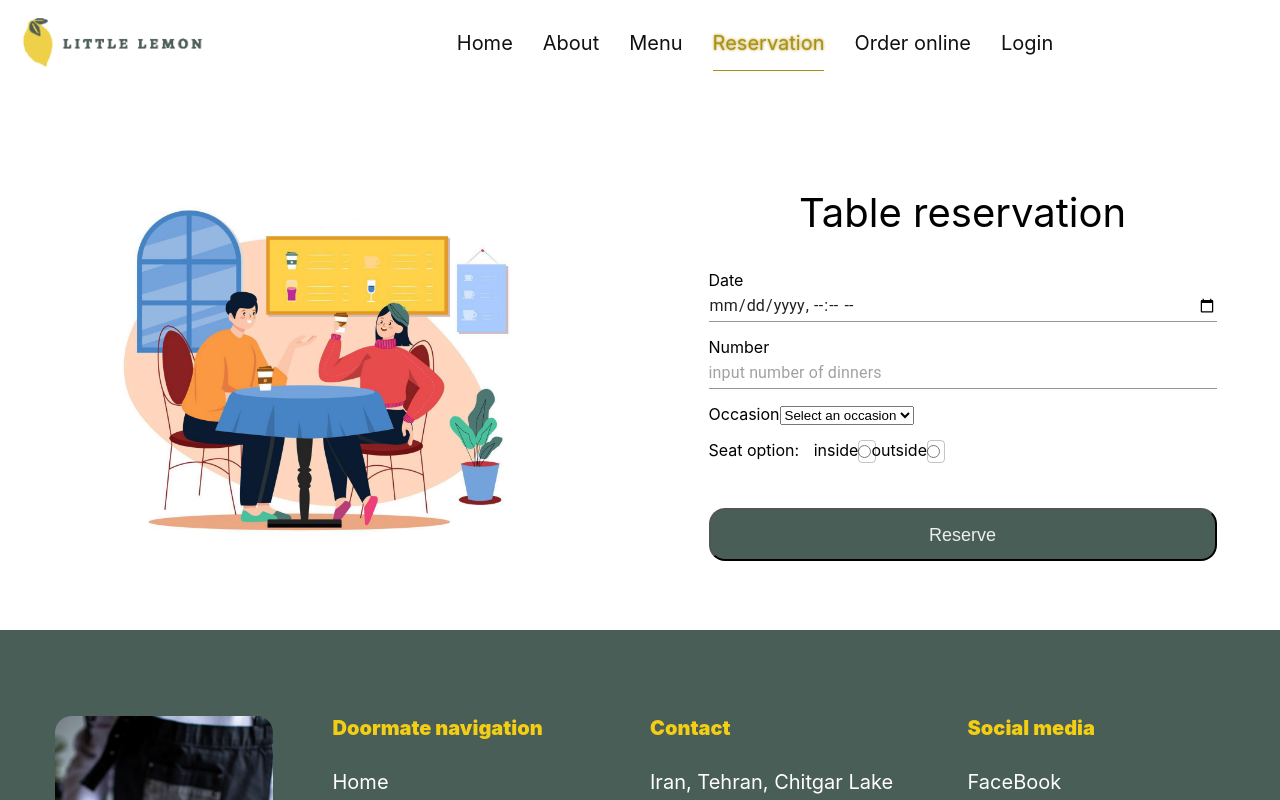
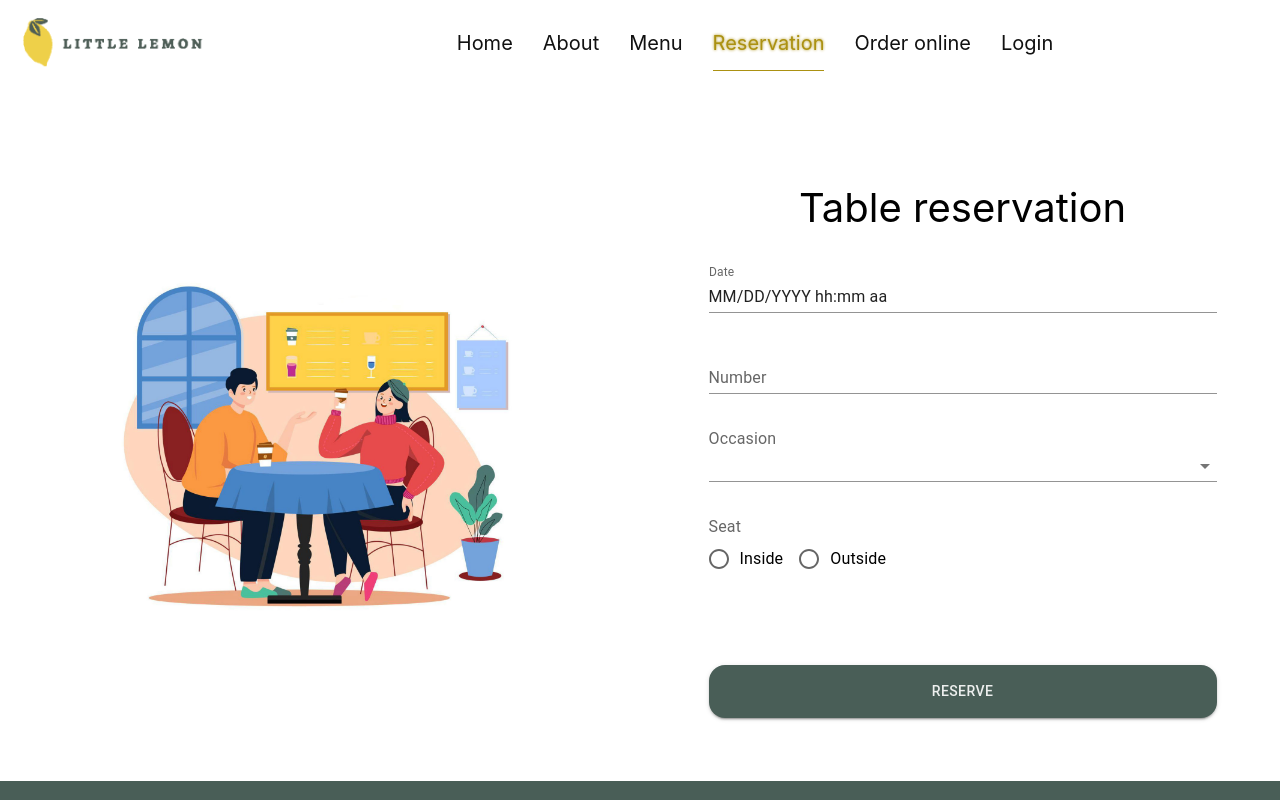
Before and after one commit to masuodfathi/LittleLemon-Restaurant, a React (Create React App) app: page /reservation in a window 1280 px wide. Shown: the top 800 px of the page. Built offline with nearby package versions, Linux system fonts and the light colour scheme.

Commit message:
Form reservaation with material ui

```diff
--- a/package.json
+++ b/package.json
@@ -5,10 +5,14 @@
   "dependencies": {
     "@emotion/react": "^11.11.1",
     "@emotion/styled": "^11.11.0",
+    "@mui/icons-material": "^5.13.7",
     "@mui/material": "^5.13.7",
+    "@mui/styled-engine-sc": "^5.12.0",
+    "@mui/x-date-pickers": "^6.9.2",
     "@testing-library/jest-dom": "^5.16.5",
     "@testing-library/react": "^13.4.0",
     "@testing-library/user-event": "^13.5.0",
+    "dayjs": "^1.11.9",
     "formik": "^2.4.2",
     "hamburger-react": "^2.5.0",
     "react": "^18.2.0",
@@ -17,6 +21,7 @@
     "react-router": "^6.14.0",
     "react-router-dom": "^6.14.0",
     "react-scripts": "5.0.1",
+    "styled-components": "^5.3.11",
     "web-vitals": "^2.1.4",
     "yup": "^1.2.0"
   },
--- a/src/App.css
+++ b/src/App.css
@@ -384,7 +384,7 @@
   box-sizing: border-box;
   height: 50px;
 } */
-.reservation-main .section-form button{
+.reservation-main .section-form button.reserv-button{
   width: 100%;
   color: #edefee;
   background-color: #495e57;
@@ -396,11 +396,14 @@
 
   margin-bottom: 15px;
 }
-.error{
-  color: #fb1c1c;
+.error , p.error{
+  color: #d32f2f;
   margin: .25rem 0 15px 0;
-  font-size: 12px;
-
+  font-size: .75rem;
+}
+label.error{
+  font-size: 1rem;
+  color: #d32f2f;
 }
 .seatoption{
   margin: 10px 10px 0 0
@@ -411,6 +414,17 @@
 form div.form-field input.inputerror{
   border: 1px solid #fb1c1c !important;
   background-color: #ffdcdc;
+}
+.reservation-form{
+  display: flex;
+  flex-direction: column;
+  gap: 33px;
+}
+.occasion-select{
+  width: 100%;
+}
+.reservation-datetime{
+  width: 100%;
 }
 /*================= Media  ==================*/
 @media screen and (max-width: 992px) {
--- /dev/null
+++ b/src/components/layout/MyDatePicker.js
@@ -0,0 +1,31 @@
+import React from 'react'
+import { DateTimePicker } from "@mui/x-date-pickers";
+import { AdapterDayjs } from "@mui/x-date-pickers/AdapterDayjs";
+import { LocalizationProvider } from "@mui/x-date-pickers/LocalizationProvider";
+
+export const MyDatePicker = ({formik}) => {
+  return (
+    <LocalizationProvider dateAdapter={AdapterDayjs}>
+            <DateTimePicker
+              className="reservation-datetime"
+              disablePast
+              label="Date"
+              value={formik.values.date}
+              onChange={(value) => formik.setFieldValue("date", value, true)}
+              slotProps={{
+                toolbar: {
+                  toolbarPlaceholder: "__",
+                  toolbarFormat: "DD / MM / YYYY",
+                  hidden: false,
+                },
+                textField: {
+                  variant: "standard",
+                  helperText: formik.touched.date && formik.errors.date,
+                  error:
+                    Boolean(formik.touched.date) && Boolean(formik.errors.date),
+                },
+              }}
+            />
+          </LocalizationProvider>
+  )
+}
--- /dev/null
+++ b/src/components/layout/MyNumbetTextBox.js
@@ -0,0 +1,20 @@
+import React from 'react'
+import { TextField } from '@mui/material';
+
+export const MyNumbetTextBox = ({formik}) => {
+  return (
+    <TextField
+            variant="standard"
+            fullWidth
+            id="number"
+            name="number"
+            label="Number"
+            type="number"
+            value={formik.values.password}
+            onChange={formik.handleChange}
+            onBlur={formik.handleBlur}
+            error={formik.touched.password && Boolean(formik.errors.password)}
+            helperText={formik.touched.password && formik.errors.password}
+          />
+  )
+}
--- /dev/null
+++ b/src/components/layout/MymaterialSelect.js
@@ -0,0 +1,39 @@
+import React from 'react';
+import * as Yup from "yup";
+import { TextField,Select,MenuItem,InputLabel } from "@mui/material";
+import { useFormik } from "formik";
+
+
+export const MymaterialSelect = () => {
+    const {occasion,handleChange,handleBlur} = useFormik({
+        initialValues: {
+          occasion: "",
+        },
+        validationSchema:Yup.object({
+            occasion : Yup.string().required("Required"),
+        }),
+        onSubmit: (values) => {
+          alert(JSON.stringify(values, null, 2));
+        },
+      });
+  return (
+    <>
+    <InputLabel id="demo-simple-select-helper-label">Occasion</InputLabel>
+        <Select
+          labelId="demo-simple-select-helper-label"
+          id="demo-simple-select-helper"
+          value={occasion}
+          label="Occasion"
+          onChange={handleChange}
+          name='occasion'
+        >
+          <MenuItem value="">
+            <em>None</em>
+          </MenuItem>
+          <MenuItem value={10}>Ten</MenuItem>
+          <MenuItem value={20}>Twenty</MenuItem>
+          <MenuItem value={30}>Thirty</MenuItem>
+        </Select>
+    </>
+  )
+}
--- /dev/null
+++ b/src/components/layout/example.js
@@ -0,0 +1,144 @@
+import React, { useState } from "react";
+import { useFormik } from "formik";
+import * as yup from "yup";
+import { Button } from "@mui/material";
+import {
+  TextField,
+  RadioGroup,
+  FormControlLabel,
+  FormLabel,
+  FormControl,
+  FormHelperText,
+  Radio,
+} from "@mui/material";
+import InputLabel from "@mui/material/InputLabel";
+import MenuItem from "@mui/material/MenuItem";
+import Select from "@mui/material/Select";
+import { DateTimePicker } from "@mui/x-date-pickers";
+import { AdapterDayjs } from "@mui/x-date-pickers/AdapterDayjs";
+import { LocalizationProvider } from "@mui/x-date-pickers/LocalizationProvider";
+import { MyDatePicker } from "./MyDatePicker";
+import { MyNumbetTextBox } from "./MyNumbetTextBox";
+
+const WithMaterialUI = () => {
+  const today = new Date();
+  const minDateyear = today.getFullYear();
+  const minDateMonth = String(today.getMonth() + 1).padStart(2, "0");
+  const minDateDay = String(today.getDate()).padStart(2, "0");
+  const [min, setMin] = useState(
+    minDateyear + "-" + minDateMonth + "-" + minDateDay
+  );
+  const validationSchema = yup.object({
+    date: yup
+      .date()
+      .min(min, "should select a valide date")
+      .required("Required"),
+    number: yup.string("Enter your number").required("Password is required"),
+    occasion: yup.string().required("Requierd"),
+    seat: yup.string().required("One option should be selected"),
+  });
+  const formik = useFormik({
+    initialValues: {
+      date: "",
+      number: "",
+      occasion: "",
+      seat: "",
+    },
+    validationSchema: validationSchema,
+    onSubmit: (values) => {
+      alert(JSON.stringify(values, null, 2));
+    },
+  });
+
+  return (
+    <div>
+      <form onSubmit={formik.handleSubmit} className="reservation-form">
+        <div>
+          <MyDatePicker formik={formik}/>
+        </div>
+        <div>
+          <MyNumbetTextBox formik={formik}/>
+        </div>
+        <div>
+          <InputLabel
+            id="label-occasion"
+            className={
+              formik.touched.occasion && Boolean(formik.errors.occasion)
+                ? "error"
+                : ""
+            }
+          >
+            Occasion
+          </InputLabel>
+          <Select
+            className="occasion-select"
+            variant="standard"
+            labelId="label-occasion"
+            id="occasion"
+            name="occasion"
+            value={formik.values.occasion}
+            onChange={formik.handleChange}
+            onBlur={formik.handleBlur}
+            error={formik.touched.occasion && Boolean(formik.errors.occasion)}
+            label="Occasion"
+          >
+            <MenuItem value="">
+              <em>None</em>
+            </MenuItem>
+            <MenuItem value="Birthday">Birthday</MenuItem>
+            <MenuItem value="Engagement">Engagement</MenuItem>
+            <MenuItem value="Anniversary">Anniversary</MenuItem>
+          </Select>
+        </div>
+        <div>
+          <FormControl component="fieldset">
+            <FormLabel
+              id="seat-option"
+              className={
+                formik.touched.seat && Boolean(formik.errors.seat)
+                  ? "error"
+                  : ""
+              }
+            >
+              Seat
+            </FormLabel>
+            <RadioGroup
+              row
+              aria-labelledby="seat-option"
+              name="seat"
+              onChange={formik.handleChange}
+              onBlur={formik.handleBlur}
+              error={formik.touched.seat && Boolean(formik.errors.seat)}
+            >
+              <FormControlLabel
+                value="inside"
+                control={<Radio />}
+                label="Inside"
+              />
+              <FormControlLabel
+                value="outside"
+                control={<Radio />}
+                label="Outside"
+              />
+            </RadioGroup>
+            <FormHelperText className="error">
+              {formik.touched.seat && Boolean(formik.errors.seat)}
+            </FormHelperText>
+          </FormControl>
+        </div>
+        <div></div>
+        <Button
+          color="primary"
+          variant="contained"
+          fullWidth
+          type="submit"
+          className="reserv-button"
+        >
+          Reserve
+        </Button>
+      </form>
+    </div>
+  );
+};
+
+export default WithMaterialUI;
--- a/src/components/pages/Reservation.js
+++ b/src/components/pages/Reservation.js
@@ -1,6 +1,8 @@
 import React from "react";
 import Baner from "../../assets/Reservation.jpg";
 import ReservationForm from "../sections/ReservationForm";
+import { MymaterialSelect } from "../layout/MymaterialSelect";
+import WithMaterialUI from '../layout/example'
 
 
 
@@ -13,8 +15,9 @@
         </section>
         <section className="section-form">
           <h2>Table reservation</h2>
-          <ReservationForm/>
-
+          {/* <ReservationForm/> */}
+          {/* <MymaterialSelect/> */}
+            <WithMaterialUI />
         </section>
       </main>
     </>
--- a/src/components/sections/ReservationForm.js
+++ b/src/components/sections/ReservationForm.js
@@ -1,10 +1,12 @@
 import React, { useEffect, useState } from "react";
-import { Formik,Form, Field } from "formik";
+import { Formik, Form, Field } from "formik";
 import { Textbox } from "../layout/Textbox";
 import * as Yup from "yup";
-import Select from "../layout/Select";
+// import Select from "../layout/Select";
 import { Radio } from "../layout/Radio";
-import { TextField } from "@mui/material";
+import { TextField,Select } from "@mui/material";
+import { InputLabel, MenuItem,NativeSelect } from "@mui/material";
+import {MaterialSelect} from '../layout/MaterialSelect'
 
 const today = new Date();
 
@@ -35,16 +37,16 @@
           .max(10, "Must be 10 people or less")
           .required("Required"),
         occasion: Yup.string().required("Required"),
-      seat:Yup.string().required("Required")
+        seat: Yup.string().required("Required"),
       })}
-    onSubmit={async(values) => {
+      onSubmit={async (values) => {
         await alert(JSON.stringify(values, null, 2));
-    }}>
-
+      }}
+    >
       <Form>
         <div className="form-field">
           <Textbox
-          label="Date"
+            label="Date:"
             id="date"
             name="date"
             type="datetime-local"
@@ -52,10 +54,19 @@
             fullWidth
             variant="standard"
           />
+          <TextField
+            variant="standard"
+            fullWidth
+            id="password"
+            name="password"
+            label="Password"
+            type="password"
+
+          />
         </div>
         <div className="form-field">
           <Textbox
-          label="Number"
+            label="Number:"
             id="number"
             name="number"
             type="number"
@@ -65,12 +76,19 @@
           />
         </div>
         <div className="form-field">
-        <Select label="Occasion" name="occasion" type="select" id="occasion">
+          {/* <Select label="Occasion:" name="occasion" type="select" id="occasion">
             <option value="" disabled hidden>Select an occasion</option>
             <option value="designer">Birthday</option>
             <option value="development">Anniversary</option>
             <option value="product">Engagement</option>
             <option value="other">Other</option>
+          </Select> */}
+          <Select label="Occasion" name="occasion">
+             <MenuItem value="">Select a job type</MenuItem>
+             <MenuItem value="Birthday">Birthday</MenuItem>
+             <MenuItem value="Engagement">Engagement</MenuItem>
+             <MenuItem value="Anniversary">Anniversary</MenuItem>
+             <MenuItem value="Other">Other</MenuItem>
            </Select>
         </div>
         <div className="form-field">
@@ -81,7 +99,6 @@
             name="seat"
             type="radio"
             value="inside"
-
           />
           <Textbox
             label="outside"
@@ -96,6 +113,7 @@
         </button>
       </Form>
     </Formik>
+
   );
 };
 
```
Also changed, not shown: src/components/layout/MaterialSelect.js (+23 -0 lines), 1 other file (tests, documents, lock files or other folders). Lines whose indentation alone changed are shown as unchanged.
